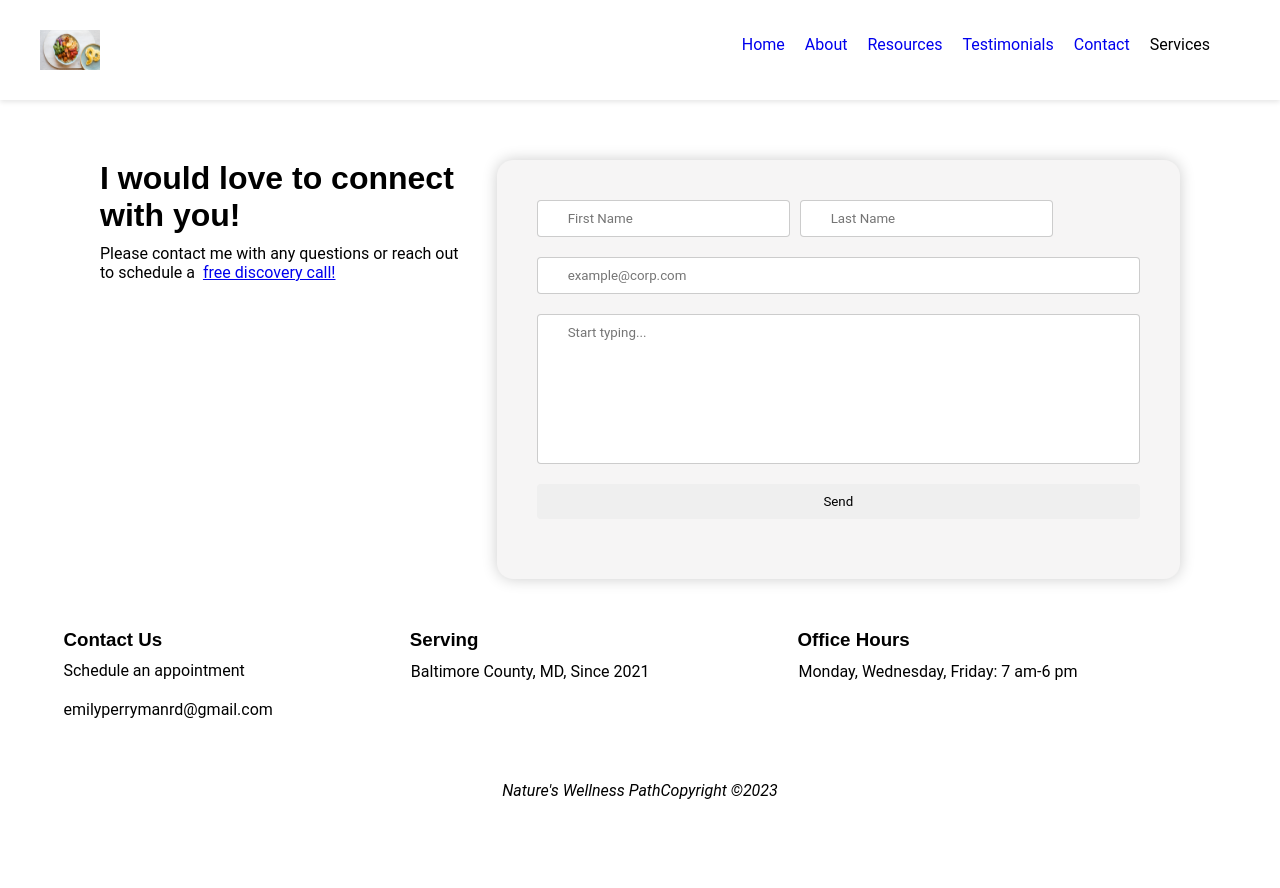
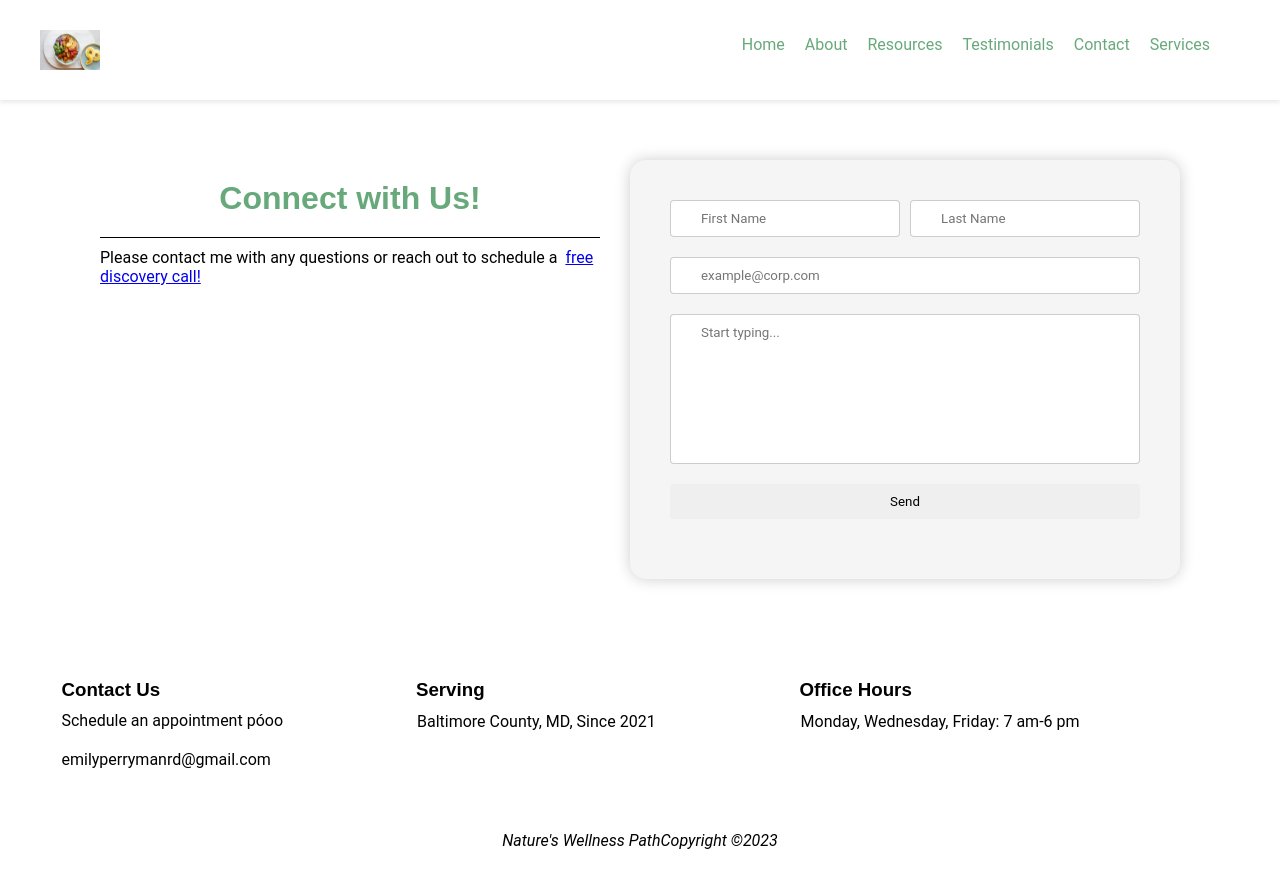
Before and after one commit to ChrisDietrich405/natures-wellness, a Next.js app: page /contact in a window 1280 px wide. Shown: the top 888 px of the page. Built offline with nearby package versions, Linux system fonts and the light colour scheme; no server answers.

Commit message:
styled pages

```diff
--- a/pages/api/api.js
+++ b/pages/api/api.js
@@ -1,8 +1,8 @@
 import axios from "axios";
 
 // const test = "https://warbeasts-api.herokuapp.com";
-export const test = 'http://localhost:3001/';
+export const test = "http://localhost:3001/";
 
 export const api = axios.create({
-    baseURL: test, // //process.env.NEXT_PUBLIC_CADASTRO_API_HOST
+  baseURL: test, // //process.env.NEXT_PUBLIC_CADASTRO_API_HOST
 });
--- a/pages/contact.js
+++ b/pages/contact.js
@@ -80,8 +80,8 @@ function Contact() {
         <div className={styles.columns}>
           <div className={styles.contact_title}>
             {" "}
-            <h1 style={{ marginBottom: "10px" }}>
-              I would love to connect with you!{" "}
+            <h1 style={{ marginBottom: "10px"}}>
+              Connect with Us!{" "}
             </h1>{" "}
             <p>
               Please contact me with any questions or reach out to schedule a
--- a/pages/resources/index.js
+++ b/pages/resources/index.js
@@ -27,6 +27,7 @@ const Resources = () => {
   }, []);
   return (
     <Container style={{ marginTop: "100px" }}>
+      <h1>Resources</h1>
       <Grid
         container
         spacing={4}
@@ -59,7 +60,7 @@ const Resources = () => {
                     alt={resource.name}
                     style={{
                       width: "100%",
-                      height: "auto",
+                      height: "75%",
                       maxHeight: "300px",
                       objectFit: "cover",
                     }}
--- a/src/components/Footer/index.jsx
+++ b/src/components/Footer/index.jsx
@@ -1,102 +1,55 @@
-import { Container, Grid, Typography } from "@mui/material";
-import { BsFacebook, BsInstagram, BsTwitter } from "react-icons/bs";
-
-import SocialIcons from "../SocialIcons";
+import React from "react";
 
 import styles from "./styles.module.css";
+export default class Footer extends React.Component {
+  render() {
+    function currentTime() {
+      let time = new Date();
+      let timeNow = time.getUTCFullYear();
+      return timeNow;
+    }
+    return (
+      <footer className={styles.footer}>
+        <div className={styles.footer_container}>
+          <div className={styles.footer_container_top}>
+            <div>
+              <h3 style={{ marginTop: "10px" }}>Contact Us</h3>
 
-const Footer = () => {
-  return (
-    <footer className={styles.footer} style={{ borderTop: "1px solid black" }}>
-      {/* <Container sx={{ marginTop: "34px" }}>
-        <Grid container spacing={2}>
-          <Grid xs={12} md={4}>
-            <Typography variant="h5" component="h5" mb={1}>
-              Contact Me Anytime
-            </Typography>
-            <Typography variant="p" component="p" mb={1}>
-              emilyperrymanrd@gmail.com
-            </Typography>
-            <Typography variant="p">
+              <div className={styles.footer_contact_container}>
+                <a
+                  href="https://heal.me/practitioner/emily-perryman"
+                  target="_blank"
+                  rel="noopener noreferrer"
+                >
+                  Schedule an appointment póoo
+                </a>
+                <a
+                  href="mailto: emilyperrymanrd@gmail.com"
+                  target="_blank"
+                  rel="noopener noreferrer"
+                >
+                  emilyperrymanrd@gmail.com
+                </a>
+              </div>
 
-            </Typography>
-          </Grid>
-          <Grid xs={12} md={4}>
-            <Typography variant="h5" component="h5" mb={1}>
-              Offerings
-            </Typography>
-            <Typography variant="p" component="p" mb={1}>
-              In-person (Baltimore area)
-            </Typography>
-            <Typography variant="p">
-              Virtual nutrition consults & wellness programs{" "}
-            </Typography>
-          </Grid>
-          <Grid xs={12} md={4}>
-            <Typography variant="h5" component="h5" mb={1}>
-              Hours
-            </Typography>
-            <Typography variant="p" component="p" mb={1}>
-              Monday, Wednesday, Friday: 7 am-6 pm
-            </Typography>
+              <div className={styles.filler}></div>
+            </div>
+            <div className={styles.footer_container_top_title}>
+              <h3>Serving</h3>
+              <p>Baltimore County, MD, Since 2021</p>
+            </div>
 
-            <Typography variant="p">Saturday: 7 am-noon</Typography>
-            <p></p>
-          </Grid>
-        </Grid>
-        <div style={{ marginTop: "40px" }}>
+            <div className={styles.footer_container_top_title}>
+              <h3>Office Hours</h3>
+              <p> Monday, Wednesday, Friday: 7 am-6 pm</p>
+            </div>
+          </div>
+
           <address style={{ textAlign: "center" }}>
-            Nature's Wellness PathCopyright@2023
+            Nature's Wellness PathCopyright ©{currentTime()}
           </address>
-           <SocialIcons />
-        {/* </div>
-      </Container> */}
-
-
-    </footer>
-  );
-};
-
-export default Footer;
-
-//   <div className={styles.footer_content}>
-//   <div className={styles.inner}>
-//     {" "}
-//     <div className={styles.grid_container}>
-//       <div className={styles.footer_container}>
-//         <div className={styles.nutritionist_pic_container}>
-//           {/* <img
-//             src={publicURL + "/assets/images/tofu.png"}
-//             className={styles.footer_pic}
-//             alt="picture of dietician"
-//           ></img> */}
-//           {/* <p>
-//             Lorem ipsum dolor sit, amet consectetur adipisicing elit.
-//             Earum accusantium, sit modi debitis repellat culpa.
-//           </p> */}
-//         </div>
-//         <div className={styles.meatless_monday_logo}>
-//           {/* <img
-//             src={publicURL + "/assets/images/chickpeas.jpg"}
-//             alt="picture of dietician"
-//           ></img> */}
-//         </div>
-//         <div className={styles.credentials}>
-//           {" "}
-//           {/* <img
-//             src={publicURL + "/assets/images/tofu.png"}
-//             alt="picture of dietician"
-//           ></img> */}
-//           {/* <p>Lorem ipsum dolor sit, amet</p>
-//           <p>accusantium, sit modi debitis </p> */}
-//         </div>
-//       </div>
-//     </div>
-//   </div>
-// </div>
-// <div className={styles.footer_contacts}>
-//   <div className={styles.inner}>
-//     <address>Emily Website Copyright@2023</address>
-//     {/* <SocialIcons /> */}
-//   </div>
-// </div>
+        </div>
+      </footer>
+    );
+  }
+}
--- a/src/components/Footer/styles.module.css
+++ b/src/components/Footer/styles.module.css
@@ -1,4 +1,90 @@
 .footer {
-  margin-top: 40px;
-  margin-bottom: 300px;
+  background-repeat: repeat-x;
+  position: relative;
+
+  margin-bottom: 400px;
+  margin-top: 50px;
 }
+
+.footer_contact_container {
+  display: flex;
+  flex-direction: column;
+}
+
+.footer_contact_container a {
+  text-decoration: none;
+  margin: 10px 0;
+  color: #000 !important;
+}
+
+.footer_container_top_title h3 {
+  margin-bottom: 10px;
+}
+
+/* .footer_container {
+    padding-top: 3rem;
+    display: flex;
+    flex-direction: column;
+    align-items: center;
+    justify-content: space-between;
+    width: 100%;
+    margin-top: 2rem;
+    color: white;
+    font-size: 0.9rem;
+    z-index: 2;
+  } */
+
+.footer_container_top {
+  display: flex;
+  /* flex-direction: column; */
+  width: 90%;
+  justify-content: space-around;
+  align-items: flex-start;
+  margin-bottom: 2rem;
+}
+
+.footer_container_top_title {
+  display: flex;
+  flex-direction: column;
+  justify-content: center;
+  align-items: start;
+  margin: 10px;
+}
+
+.footer_container_top_title h3 {
+  text-align: left;
+}
+
+.filler {
+  height: 20px;
+}
+
+.footer_container_bottom {
+  z-index: 3;
+}
+
+.footer_facebook,
+.footer_instagram {
+  width: 5rem;
+}
+
+.footer_container_top_title a {
+  color: white;
+  text-decoration: none;
+  transition: 0.5s;
+}
+
+.footer_container_top_title a:hover {
+  color: white;
+  text-decoration: underline;
+}
+
+.footer_container_top_title p {
+  margin: 1px !important;
+}
+
+/* @media only screen and (max-width: 900px) {
+    .footer_container_top {
+      flex-direction: column;
+    }
+  } */
--- a/src/components/Footer2/index.jsx
+++ /dev/null
@@ -1,55 +0,0 @@
-import React from "react";
-
-import styles from "./styles.module.css";
-export default class Footer2 extends React.Component {
-  render() {
-    function currentTime() {
-      let time = new Date();
-      let timeNow = time.getUTCFullYear();
-      return timeNow;
-    }
-    return (
-      <footer className={styles.footer}>
-        <div className={styles.footer_container}>
-          <div className={styles.footer_container_top}>
-            <div>
-              <h3 style={{ marginTop: "10px" }}>Contact Us</h3>
-
-              <div className={styles.footer_contact_container}>
-                <a
-                  href="https://heal.me/practitioner/emily-perryman"
-                  target="_blank"
-                  rel="noopener noreferrer"
-                >
-                  Schedule an appointment
-                </a>
-                <a
-                  href="mailto: emilyperrymanrd@gmail.com"
-                  target="_blank"
-                  rel="noopener noreferrer"
-                >
-                  emilyperrymanrd@gmail.com
-                </a>
-              </div>
-
-              <div className={styles.filler}></div>
-            </div>
-            <div className={styles.footer_container_top_title}>
-              <h3>Serving</h3>
-              <p>Baltimore County, MD, Since 2021</p>
-            </div>
-
-            <div className={styles.footer_container_top_title}>
-              <h3>Office Hours</h3>
-              <p> Monday, Wednesday, Friday: 7 am-6 pm</p>
-            </div>
-          </div>
-
-          <address style={{ textAlign: "center" }}>
-            Nature's Wellness PathCopyright ©{currentTime()}
-          </address>
-        </div>
-      </footer>
-    );
-  }
-}
--- a/src/components/Footer2/styles.module.css
+++ /dev/null
@@ -1,89 +0,0 @@
-.footer {
-    background-repeat: repeat-x;
-    position: relative;
-    background: var(--primary-color);
-    margin-bottom: 400px;
-  }
-
-  .footer_contact_container {
-    display: flex;
-    flex-direction: column;
-  }
-
-  .footer_contact_container a {
-    text-decoration: none;
-    margin: 10px 0;
-    color: #000 !important;
-  }
-
-  .footer_container_top_title h3 {
-    margin-bottom: 10px;
-  }
-
-  /* .footer_container {
-    padding-top: 3rem;
-    display: flex;
-    flex-direction: column;
-    align-items: center;
-    justify-content: space-between;
-    width: 100%;
-    margin-top: 2rem;
-    color: white;
-    font-size: 0.9rem;
-    z-index: 2;
-  } */
-
-  .footer_container_top {
-    display: flex;
-    /* flex-direction: column; */
-    width: 90%;
-    justify-content: space-around;
-    align-items: flex-start;
-    margin-bottom: 2rem;
-  }
-
-  .footer_container_top_title {
-    display: flex;
-    flex-direction: column;
-    justify-content: center;
-    align-items: start;
-    margin: 10px;
-  }
-
-  .footer_container_top_title h3 {
-    text-align: left;
-  }
-
-  .filler {
-    height: 20px;
-  }
-
-  .footer_container_bottom {
-    z-index: 3;
-  }
-
-  .footer_facebook,
-  .footer_instagram {
-    width: 5rem;
-  }
-
-  .footer_container_top_title a {
-    color: white;
-    text-decoration: none;
-    transition: 0.5s;
-  }
-
-  .footer_container_top_title a:hover {
-    color: white;
-    text-decoration: underline;
-  }
-
-  .footer_container_top_title p {
-    margin: 1px !important;
-  }
-
-  /* @media only screen and (max-width: 900px) {
-    .footer_container_top {
-      flex-direction: column;
-    }
-  } */
--- a/src/components/Header/styles.module.css
+++ b/src/components/Header/styles.module.css
@@ -52,11 +52,18 @@
 .nav_menu li {
   padding: 5px 10px;
   position: relative;
+  color: var(--primary-color);
+  transition: all 0.6s;
+}
+
+.nav_menu li:hover {
+  transform: scale(1.1);
 }
 
 .nav_menu a {
   text-decoration: none;
   position: relative;
+  color: var(--primary-color);
 }
 
 .dropdown_content {
--- a/src/components/Layout.jsx
+++ b/src/components/Layout.jsx
@@ -1,12 +1,12 @@
 import Header from "./Header";
-import Footer2 from "./Footer2";
+import Footer from "./Footer";
 
 export default function Layout({ children }) {
   return (
     <>
       <Header />
       <main>{children}</main>
-      <Footer2 style={{ position: "fixed", bottom: "0px" }} />
+      <Footer style={{ position: "fixed", bottom: "0px" }} />
     </>
   );
 }
--- a/src/styles/globals.css
+++ b/src/styles/globals.css
@@ -1,3 +1,12 @@
+:root {
+  --primary-color: #67a97b;
+  --secondary-color: #a4c868;
+  --title-color: --highlight-color;
+  --secondary-color: #15223f;
+  --tertiary-color: #546484;
+}
+
+
 * {
   margin: 0;
   padding: 0;
@@ -19,6 +28,15 @@ h6 {
   font-family: "Poppins", sans-serif;
 }
 
+h1 {
+  color: var(--primary-color);
+  text-align: center;
+  margin: 20px auto;
+  padding-bottom: 20px;
+  border-bottom: 1px solid black;
+  width: 500px;
+}
+
 .page_title {
   text-align: center;
   font-size: 50px;
```
Also changed, not shown: pages/resources/[id].js (+9 -5 lines), src/components/Header/index.jsx (+1 -6 lines).
